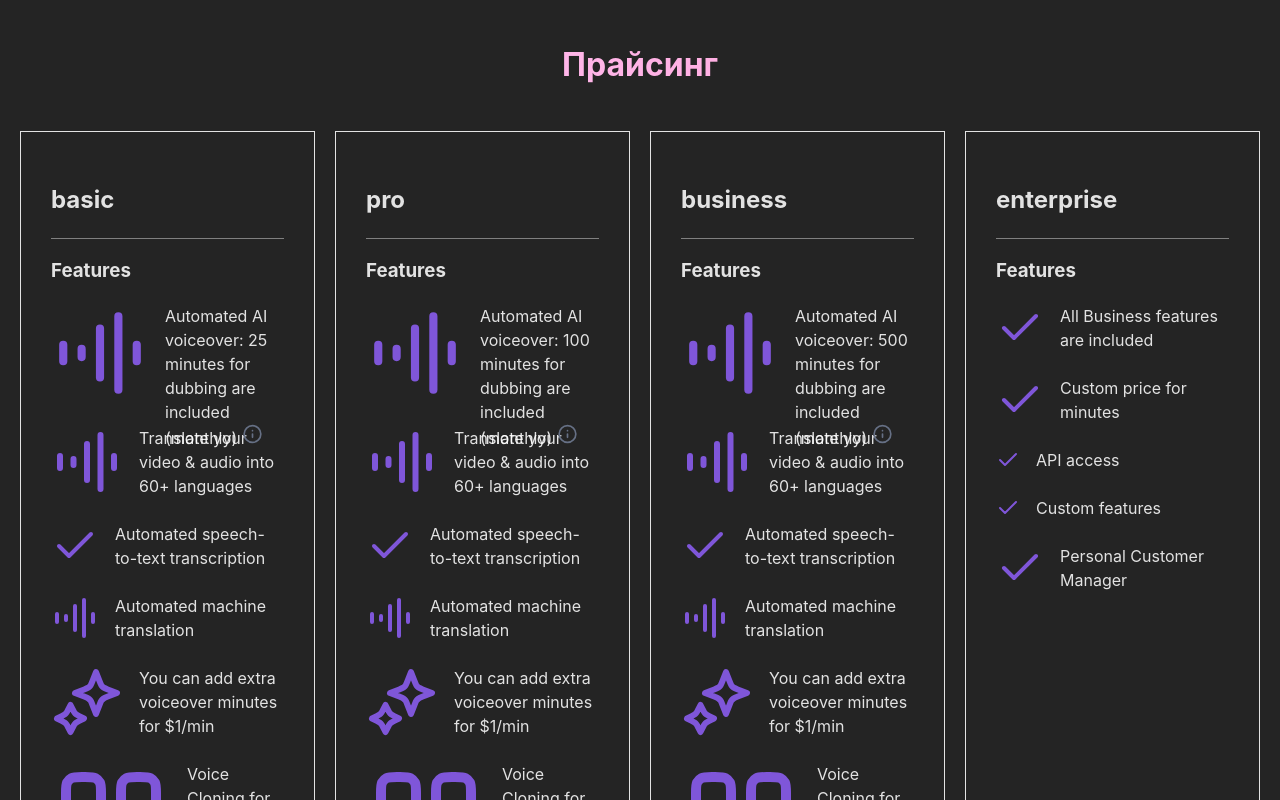
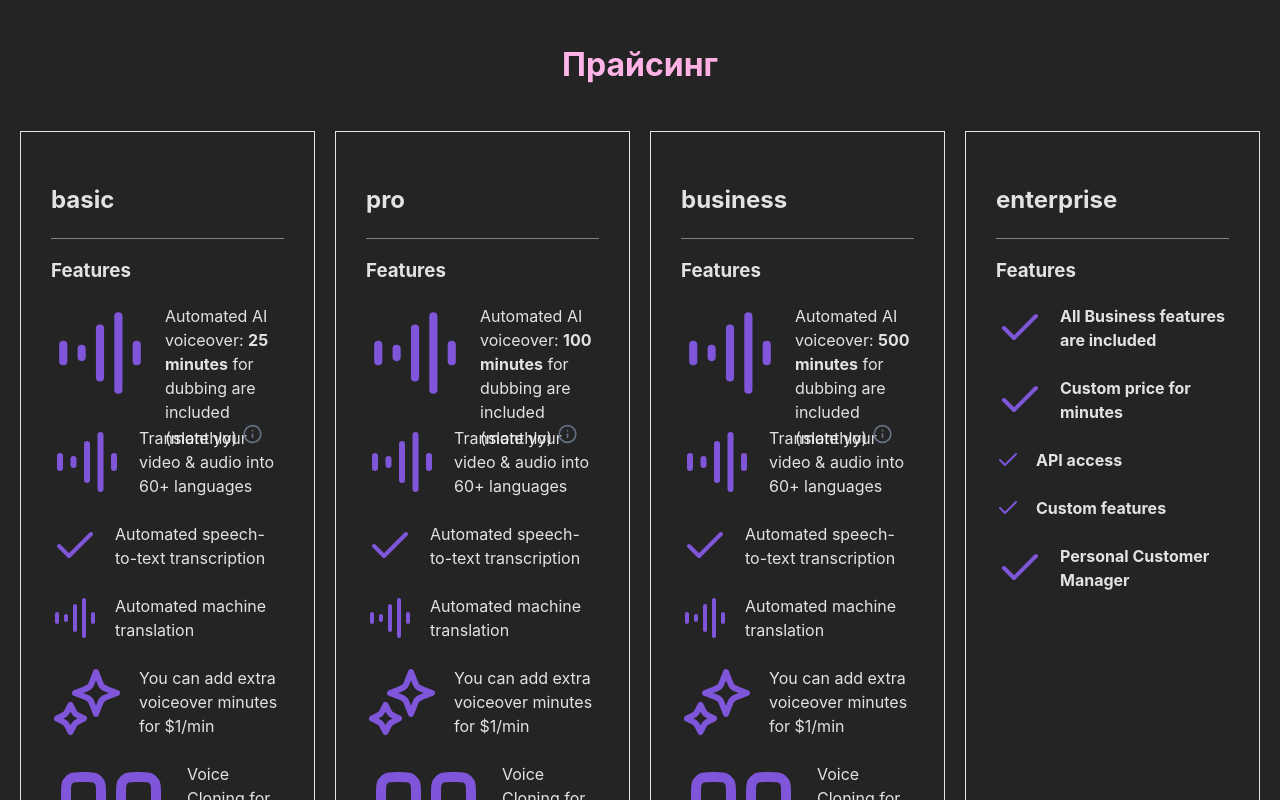
Before and after one commit to booandrew/vite-sandbox, a React (Vite) app: page / in a window 1280 px wide. Shown: the top 800 px of the page. Built offline with nearby package versions, Linux system fonts and the light colour scheme.

Commit message:
1 file modified

```diff
--- a/src/parseLinksAndBoldText.jsx
+++ b/src/parseLinksAndBoldText.jsx
@@ -46,11 +46,11 @@ export const parseLinksAndBoldText = (text) => {
 
         const isBold = checkIsBold(chunk);
 
-        return (
-          <span key={index} isBold={isBold}>
-            {isBold ? parsedText : chunk}
-          </span>
-        );
+        console.log({
+          isBold,
+        });
+
+        return <span key={index}>{isBold ? <b>{parsedText}</b> : chunk}</span>;
       })}
     </>
   );
```
